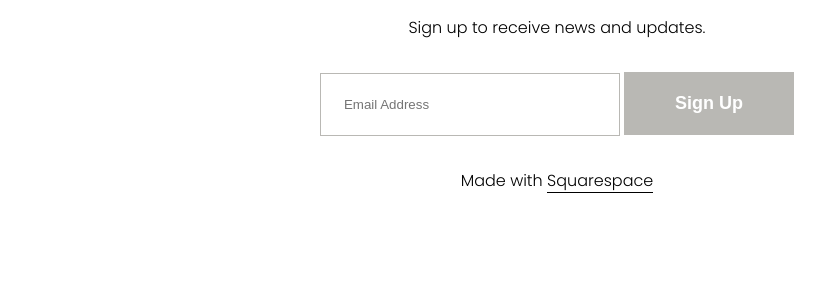
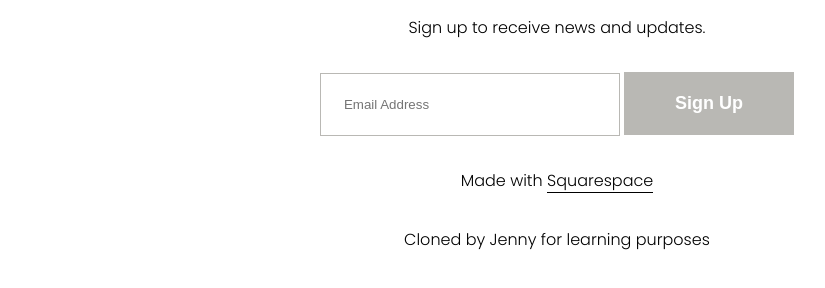
Before and after one commit to JennyAmazing97/Alameda-, a plain HTML site: page index.html in a window 1280 px wide. Shown: the part 3892-4180 px from the top of the page, without its empty margins (83-908 px from the left). Before the commit the page ends 4155 px from the top, so only its background shows below. Drawn offline with Linux system fonts and the light colour scheme.

Commit message:
Update index.html

```diff
--- a/index.html
+++ b/index.html
@@ -450,6 +450,7 @@
                 <button type="submit" class="form-btn">Sign Up</button>
             </form>
             <p>Made with <a href="#" class="copyright">Squarespace</a></p>
+            <p>Cloned by Jenny for learning purposes</p>
         </div>
     </footer>
 </body>
```
